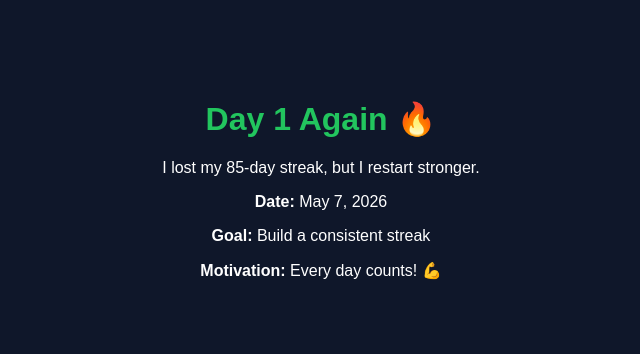
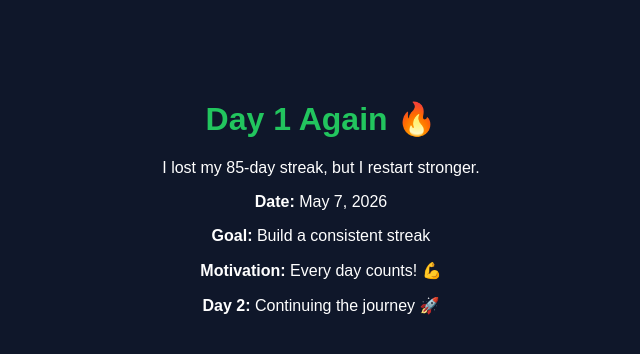
Before and after one commit to abhishek-goswami1/restore, a plain HTML site: page index.html in a window 1280 px wide. Shown: the whole page, without its empty margins (319-959 px from the left). Drawn offline with Linux system fonts and the light colour scheme.

Commit message:
Day 2 streak continue

```diff
--- a/index.html
+++ b/index.html
@@ -22,6 +22,7 @@
         <p><strong>Date:</strong> May 7, 2026</p>
         <p><strong>Goal:</strong> Build a consistent streak</p>
         <p><strong>Motivation:</strong> Every day counts! 💪</p>
+        <p><strong>Day 2:</strong> Continuing the journey 🚀</p>
     </div>
 </body>
 </html>
```
